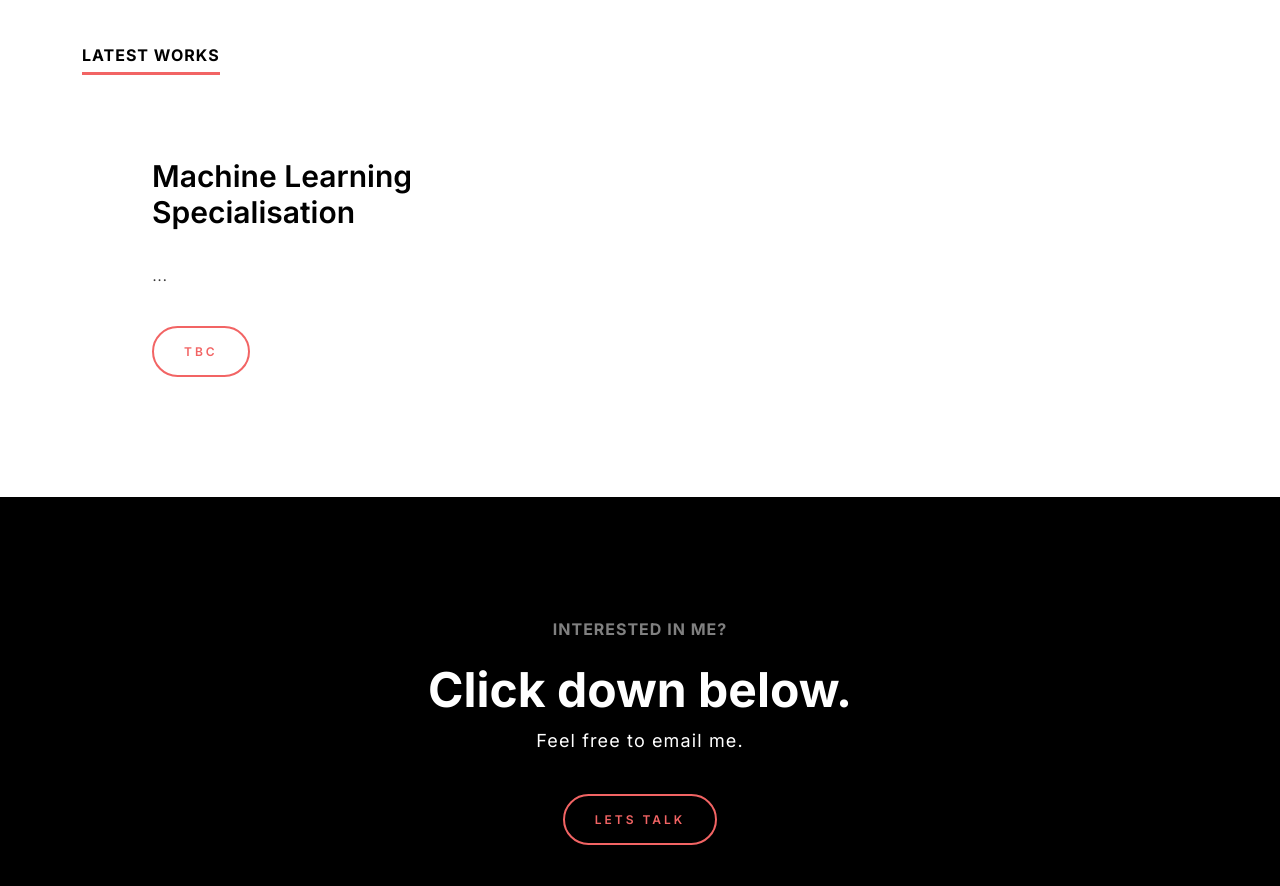
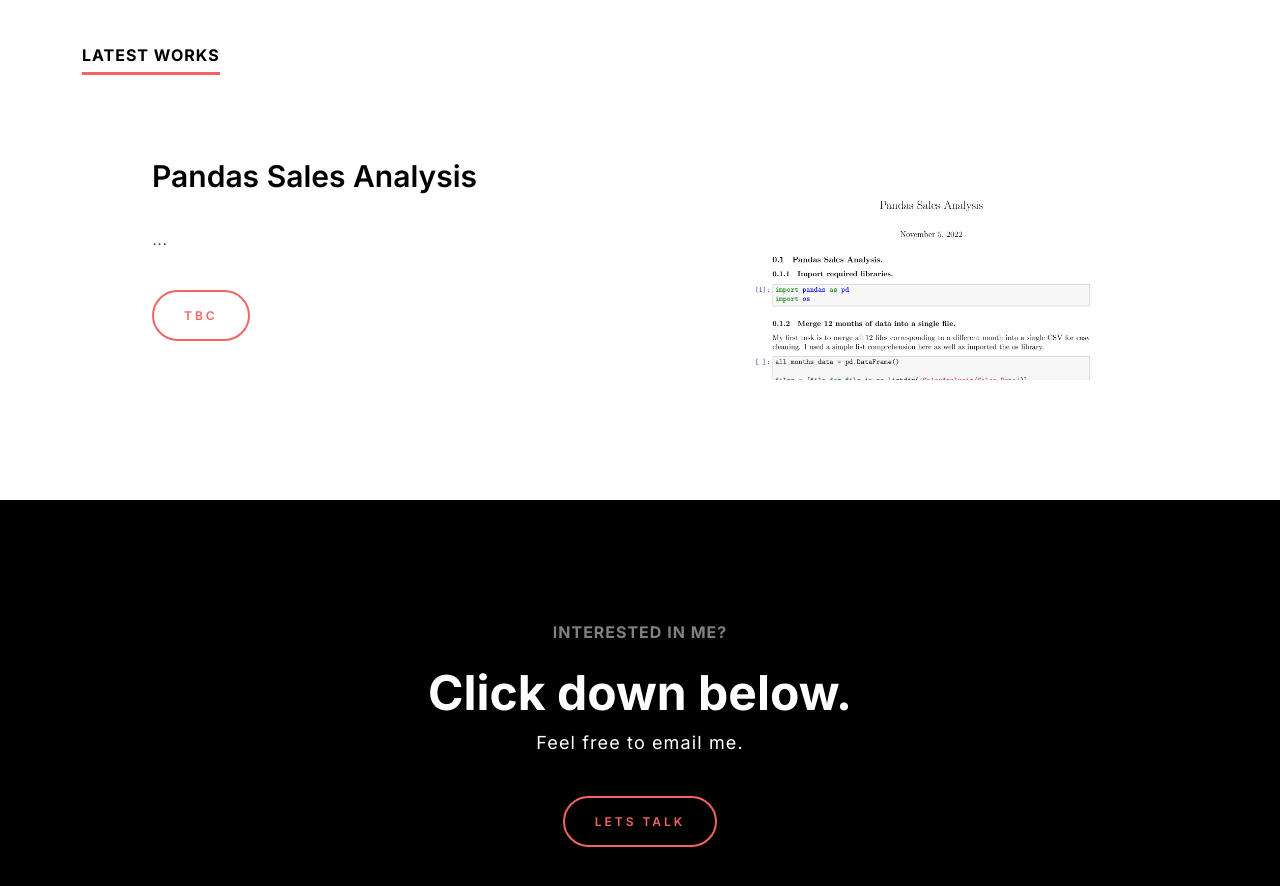
Before and after one commit to mitzu-93/resume, a plain HTML site: page index.html in a window 1280 px wide. Shown: the part 2800-3686 px from the top of the page. Drawn offline with nearby package versions, Linux system fonts and the light colour scheme.

Commit message:
added images and updates information on index and pandas-sales-anal

```diff
--- a/index.html
+++ b/index.html
@@ -210,14 +210,14 @@
               <div class="row">
                   <div class="col-12 col-sm-12 col-md-7 col-lg-7 col-xl-7 col-xxl-7">
                       <section>
-                          <h3 class="ds-work-tilte">Machine Learning Specialisation</h3>
+                          <h3 class="ds-work-tilte">Pandas Sales Analysis</h3>
                           <p>...
                           </p>
                           <a href="pandas-sales-analysis" class="ds-button">TBC</a>
                       </section>
                   </div>
                   <div class="col-12 col-sm-12 col-md-5 col-lg-5 col-xl-5 col-xxl-5">
-                      <figure><a href="pandas-sales-analysis"><img src=""></a></figure>
+                      <figure><a href="pandas-sales-analysis"><img src="assets/images/Pandas Sales Analysis/Report_Intro.png"></a></figure>
                   </div>
               </div>
             </div>
```
Also changed, not shown: assets/images/Pandas Sales Analysis/Report_Final_Graph.png (added), assets/images/Pandas Sales Analysis/Report_Intro.png (added), assets/images/Pandas Sales Analysis/Report_Mid_Graph.png (added), 1 other file.
